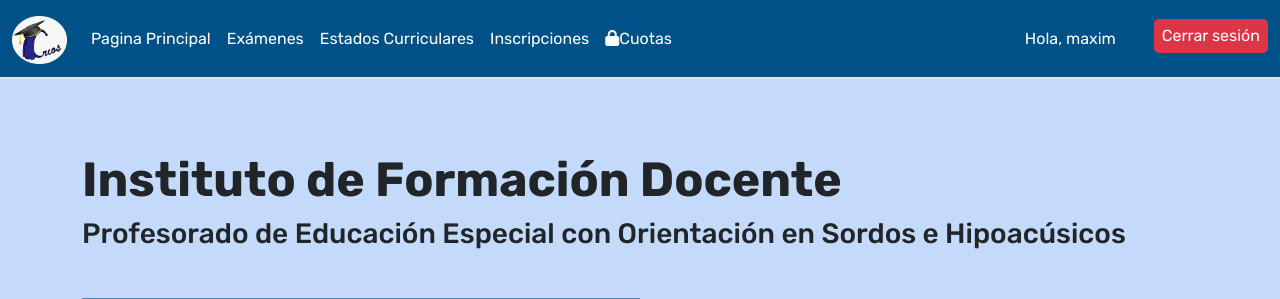
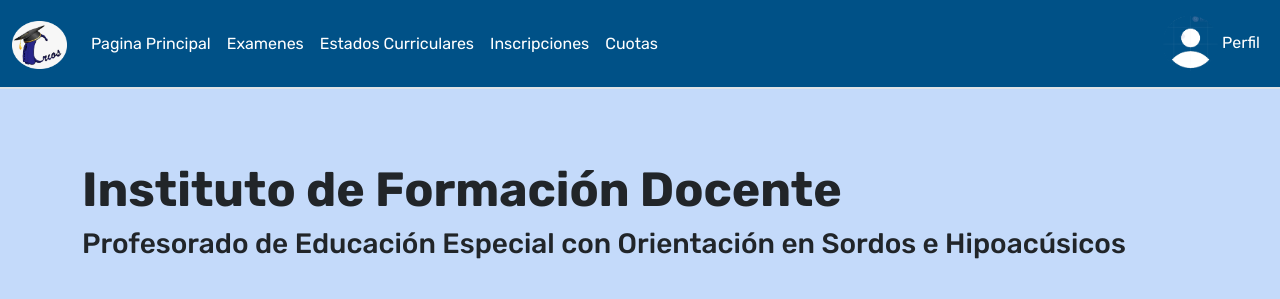
Before and after one commit to MaxFerrarottiDEV/Proyecto-CRIOS, a Django app: page / in a window 1280 px wide. Shown: the top 299 px of the page. Run offline with Django 5.2, Linux system fonts and the light colour scheme; a user stored in the database is signed in; data comes from the database, SQL or seed files in the repository; some libraries are stand-ins or nearby versions.

Commit message:
Cambios en base.html por parte de Wilfredo

```diff
--- a/MiApp/templates/base.html
+++ b/MiApp/templates/base.html
@@ -16,13 +16,12 @@
     <link href="{% static 'inscripciones/solicitudes/style.css'%}" rel="stylesheet">
     <link href="{% static 'DataTables-1.13.6/css/dataTables.bootstrap5.css' %}" rel="stylesheet">
     <link href="{% static 'inscripciones/consultas.css' %}" rel="stylesheet">
+    <link href="https://cdnjs.cloudflare.com/ajax/libs/bootstrap-icons/1.10.5/font/bootstrap-icons.min.css" rel="stylesheet">
     <link rel="preconnect" href="https://fonts.googleapis.com">
     <link rel="preconnect" href="https://fonts.gstatic.com/" crossorigin>
     <link href="https://fonts.googleapis.com/css2?family=Rubik:ital,wght@0,300..900;1,300..900&display=swap" rel="stylesheet">
-    <link href="https://cdnjs.cloudflare.com/ajax/libs/font-awesome/6.6.0/css/all.min.css" rel="stylesheet">
   </head>
-  <body  class="d-flex flex-column min-vh-100">
-    <!-- Navbar -->
+  <body class="d-flex flex-column min-vh-100">
     <!-- Navbar -->
     <nav class="navbar navbar-expand-lg">
       <div class="container-fluid">
@@ -33,30 +32,16 @@
           <span class="navbar-toggler-icon"></span>
         </button>
         <!-- Botones encabezado-->
-        <div class="collapse navbar-collapse" id="navbarSupportedContent" >
+        <div class="collapse navbar-collapse" id="navbarSupportedContent">
           <ul class="navbar-nav me-auto mb-2 mb-lg-0">
             <li class="nav-item">
               <a class="nav-link nav-titulo" href="{% url 'home' %}">Pagina Principal</a>
             </li>
-            <li class="nav-item dropdown">
-              <a class="nav-link nav-titulo" href="{% url 'build' %}" role="button" data-bs-toggle="dropdown" aria-expanded="false">
-                Exámenes
-              </a>
-              <ul class="dropdown-menu" aria-labelledby="inscripcionesDropdown">
-                <li><a class="dropdown-item" href="{% url 'build' %}">Gestión de Mesas de Examen</a></li>
-                <li><hr class="dropdown-divider"></li>
-                <li><a class="dropdown-item" href="{% url 'build' %}">Solicitudes a Mesas de Examen</a></li>
-              </ul>
+            <li class="nav-item">
+              <a class="nav-link nav-titulo" href="{% url 'build' %}">Examenes</a>
             </li>
-          <li class="nav-item dropdown">
-              <a class="nav-link nav-titulo" href="{% url 'build' %}" role="button" data-bs-toggle="dropdown" aria-expanded="false">
-                Estados Curriculares
-              </a>
-              <ul class="dropdown-menu" aria-labelledby="inscripcionesDropdown">
-                <li><a class="dropdown-item" href="{% url 'plan_estudio' %}">Gestión de Planes de Estudio</a></li>
-                <li><hr class="dropdown-divider"></li>
-                <li><a class="dropdown-item" href="{% url 'estados' %}">Gestión de Estados Curriculares</a></li>
-              </ul>
+            <li class="nav-item">
+              <a class="nav-link nav-titulo" href="{% url 'build' %}">Estados Curriculares</a>
             </li>
             <!-- Dropdown de INSCRIPCIONES -->
             <li class="nav-item dropdown">
@@ -64,23 +49,28 @@
                 Inscripciones
               </a>
               <ul class="dropdown-menu" aria-labelledby="inscripcionesDropdown">
-              <li><a class="dropdown-item" href="{% url 'lista_solicitudes' %}">Solicitudes de Inscripción</a></li>
+                <li><a class="dropdown-item" href="{% url 'lista_solicitudes' %}">Solicitudes de Inscripcion</a></li>
                 <li><hr class="dropdown-divider"></li>
                 <li><a class="dropdown-item" href="{% url 'consultas' %}">Consultas de Datos de Estudiantes</a></li>
               </ul>
             </li>
             <li class="nav-item">
-              <a class="nav-link nav-titulo" href="{% url 'build' %}"><i class="fa-solid fa-lock"></i>Cuotas</a>
+              <a class="nav-link nav-titulo" href="{% url 'build' %}">Cuotas</a>
             </li>
           </ul>
-          <!-- Botón de Cerrar Sesión -->
+          <!-- Menú desplegable para perfil del usuario -->
           <ul class="navbar-nav mb-2 mb-lg-0">
-            <p id="saludo" class="nav-link">Hola, {{ user.username }}</p>
-            <li class="nav-item">
-              <a class="nav-link logout-button" href="#" onclick="document.getElementById('logout-form').submit();">Cerrar sesión</a>
-              <form id="logout-form" method="post" action="{% url 'logout' %}" style="display: none;">
-                  {% csrf_token %}
-              </form>
+            <li class="nav-item dropdown">
+
+              <a class="nav-link nav-titulo" href="#" id="perfilDropdown" role="button" data-bs-toggle="dropdown" aria-expanded="false">
+                <img src="{% static 'icons/icon_profile.png' %}" alt="Icono de usuario" width="55" height="55" id="iconPerfil" style="border-radius: 50%; width: 55px; height: 55px;">
+                Perfil
+              </a>
+              <ul class="dropdown-menu" aria-labelledby="perfilDropdown">
+                <li><a class="dropdown-item" href="#" data-bs-toggle="modal" data-bs-target="#perfilModal">Preferencias</a></li>
+                <li><hr class="dropdown-divider"></li>
+                <li><a class="dropdown-item" href="{% url 'login' %}" >Cerrar Sesión</a></li>
+              </ul>
             </li>
           </ul>
         </div>
@@ -89,8 +79,6 @@
     <!-- Contenido -->
     <div class="flex-grow-1 container mt-5">
         {% block content %}
-
-
         {% endblock content %}
     </div>
     <!-- Footer -->
@@ -107,12 +95,46 @@
         </a> |
         Portal educativo:
         <a href="https://crios-sal.infd.edu.ar/sitio/" target="_blank">
-          <img src="{% static 'icons/escudoargentino_icon.png'%}" alt="Portal" width="30px" height="auto">
+          <img src="{% static 'icons/escudoargentino_icon.png'%}" alt="Portal" width="1.80%" height="auto">
         </a>
       </p>
     </footer>
+
+    <!-- Modal de Perfil -->
+    <div class="modal fade" id="perfilModal" tabindex="-1" aria-labelledby="perfilModalLabel" aria-hidden="true">
+        <div class="modal-dialog modal-dialog-centered">
+            <div class="modal-content">
+                <div class="modal-header">
+                    <h5 class="modal-title" id="perfilModalLabel">Perfil</h5>
+                    <button type="button" class="btn-close" data-bs-dismiss="modal" aria-label="Close" ></button>
+                </div>
+                <div class="modal-body">
+                    <div class="text-center">
+                        <video width="120" height="120" autoplay loop muted>
+                          <source src="{% static 'images/Profile.mp4' %}" type="video/mp4">
+                        </video>
+                        <h5 class="mt-3">Hola, {{ user.username }}</h5>
+                    </div>
+                    <p class="mt-4"><strong>Nombre de Usuario:</strong> {{ user.username }}</p>
+                    <p><strong>Correo Electrónico:</strong> {{ user.email }}</p>
+                    <div class="text-center">
+                      <a href="{% url 'change_password' %}" class="btn btn-link" class="center">Cambiar contraseña</a>
+                    </div>
+
+                </div>
+            </div>
+        </div>
+    </div>
+
+    {% if messages %}
+    <div class="messages">
+        {% for message in messages %}
+            <div class="alert {{ message.tags }}">{{ message }}</div>
+        {% endfor %}
+    </div>
+    {% endif %}
+
     {% block javascript %}
-
     {% endblock javascript %}
     <script src="{% static 'jQuery-3.7.0/jquery-3.7.0.js' %}"></script>
     <script src="{% static 'DataTables-1.13.6/js/jquery.dataTables.js' %}"></script>
--- a/MiApp/urls.py
+++ b/MiApp/urls.py
@@ -10,6 +10,8 @@ urlpatterns = [
     path('admin/', admin.site.urls),
 
     path('', views.home, name='home'),
+
+    path('cambiar_contraseña/', views.change_password, name='change_password'),
 
     path('register/', views.register, name='register'),
 
@@ -42,6 +44,7 @@ urlpatterns = [
 
 
     # Modulo de estados Curriculares
+
     #Gestión de Planes de Estudio:
     path('plan-estudio/', views.plan_estudio_view, name='plan_estudio'),
     #Gestión de Estados Curriculares:
--- a/MiApp/views.py
+++ b/MiApp/views.py
@@ -1,6 +1,7 @@
 from django.shortcuts import render, redirect ,get_object_or_404
 from django.contrib.auth.decorators import login_required
 from django.contrib.auth.forms import UserCreationForm
+from django.contrib.auth import update_session_auth_hash, logout
 from django.contrib import messages
 from .forms import PreinscripcionForm
 from django.http import JsonResponse
@@ -37,6 +38,23 @@ def register(request):
 @login_required
 def home(request):
     return render(request,'home.html')
+
+@login_required
+def change_password(request):
+    if request.method == 'POST':
+        new_password1 = request.POST['new_password1']
+        new_password2 = request.POST['new_password2']
+
+        if new_password1 == new_password2:
+            request.user.set_password(new_password1)
+            request.user.save()
+            logout(request)  # Cerrar la sesión del usuario
+            messages.success(request, "Contraseña cambiada exitosamente. Por favor, vuelve a iniciar sesión.")
+            return redirect('login')  # Redirigir al login
+        else:
+            messages.error(request, "Las contraseñas no coinciden.")
+
+    return render(request, 'change_password.html')
 
 @login_required
 def tipo_inscripcion(request):
```
Also changed, not shown: MiApp/templates/change_password.html (added, +22 -0 lines), requirements.txt (added, +52 -0 lines), static/icons/icon_profile.PNG (added), 1 other file. Lines whose indentation alone changed are shown as unchanged.
